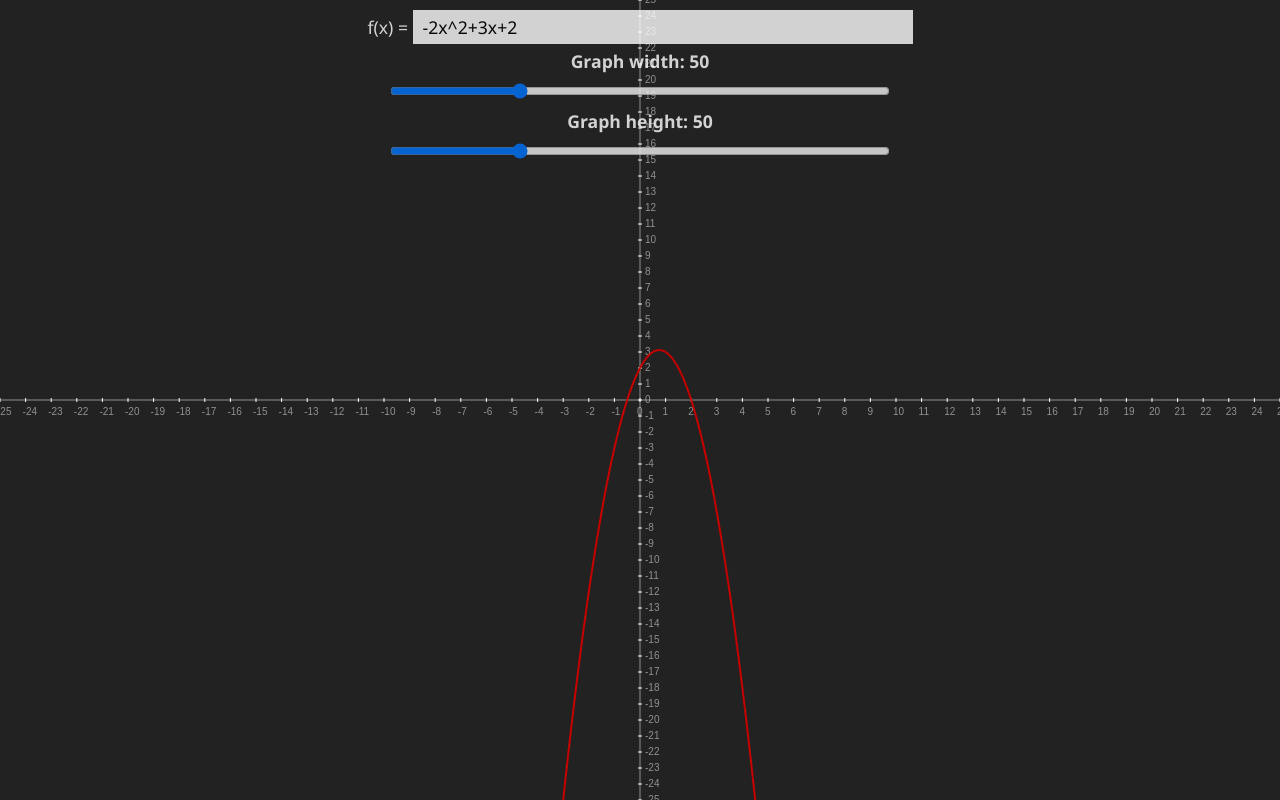
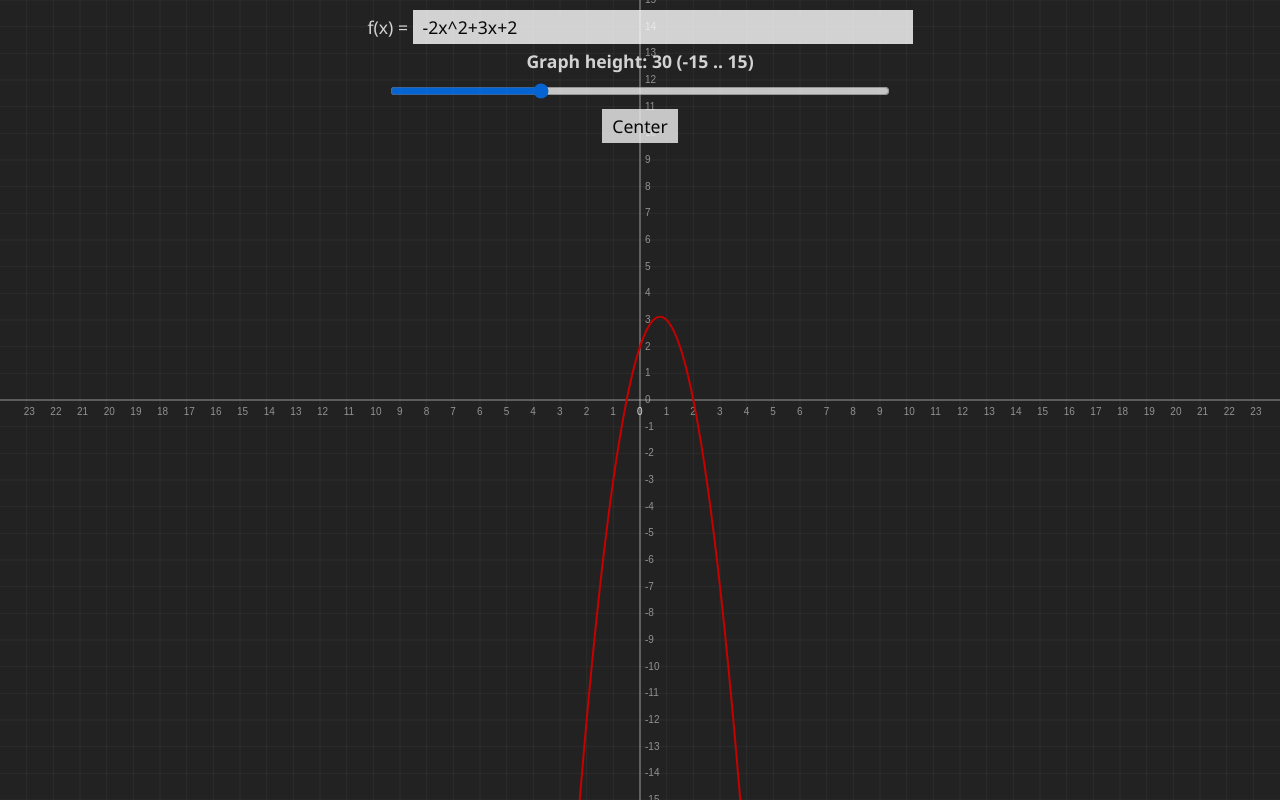
Before and after one commit to rodolfoinfantini/function-graph, a plain HTML site: page index.html in a window 1280 px wide. Drawn offline with Linux system fonts and the light colour scheme.

Commit message:
bug fix / grid

```diff
--- a/Graph.js
+++ b/Graph.js
@@ -21,40 +21,75 @@ export default class Graph {
 
         this.ctx.stroke()
 
-        this.ctx.strokeStyle = 'rgba(255, 255, 255, 1)'
         this.ctx.fillStyle = 'rgba(255, 255, 255, 0.5)'
         this.ctx.lineWidth = 1
 
-        const divisorLength = 2
+        const linesColor = 'rgba(255, 255, 255, 0.05)'
 
-        let xNumber = -(this.width / 2)
+        const ySpacing = this.realHeight / this.height
+        // const xSpacing = this.realWidth / this.width
+        const xSpacing = ySpacing
+        this.width = Math.ceil(this.realWidth / xSpacing)
+
+        /* let xNumber = -(this.width / 2)
         for (let i = 0; i <= this.width; i++) {
             this.ctx.beginPath()
-            const spacing = this.realWidth / this.width
-            const x = i * spacing - this.realWidth / 2
+            const x = i * xSpacing - this.realWidth / 2
             const y = 0
-            if (spacing > 13) this.ctx.fillText(xNumber, x - 3, y + 15)
-            this.ctx.moveTo(x, y - divisorLength)
-            this.ctx.lineTo(x, y + divisorLength)
+            if (xSpacing > 13) this.ctx.fillText(xNumber, x - 3, y + 15)
+
+            this.ctx.beginPath()
+            this.ctx.strokeStyle = linesColor
+            this.ctx.moveTo(x, -this.realHeight / 2)
+            this.ctx.lineTo(x, this.realHeight / 2)
             this.ctx.stroke()
+
             xNumber++
+        } */
+        for (let i = 0; i < this.width / 2; i++) {
+            this.ctx.beginPath()
+            const x = i * xSpacing
+            const y = 0
+            if (xSpacing > 13) this.ctx.fillText(i, x - 3, y + 15)
+
+            this.ctx.beginPath()
+            this.ctx.strokeStyle = linesColor
+            this.ctx.moveTo(x, -this.realHeight / 2)
+            this.ctx.lineTo(x, this.realHeight / 2)
+            this.ctx.stroke()
+        }
+        for (let i = 0; i < this.width / 2; i++) {
+            this.ctx.beginPath()
+            const x = -(i * xSpacing)
+            const y = 0
+            if (xSpacing > 13) this.ctx.fillText(i, x - 3, y + 15)
+
+            this.ctx.beginPath()
+            this.ctx.strokeStyle = linesColor
+            this.ctx.moveTo(x, -this.realHeight / 2)
+            this.ctx.lineTo(x, this.realHeight / 2)
+            this.ctx.stroke()
         }
 
         let yNumber = this.height / 2
         for (let i = 0; i <= this.height; i++) {
             this.ctx.beginPath()
-            const spacing = this.realHeight / this.height
             const x = 0
-            const y = i * spacing - this.realHeight / 2
-            if (spacing > 13) this.ctx.fillText(yNumber, x + 5, y + 3)
-            this.ctx.moveTo(x - divisorLength, y)
-            this.ctx.lineTo(x + divisorLength, y)
+            const y = i * ySpacing - this.realHeight / 2
+            if (ySpacing > 13) this.ctx.fillText(yNumber, x + 5, y + 3)
+
+            this.ctx.strokeStyle = linesColor
+            this.ctx.moveTo(-this.realWidth / 2, y)
+            this.ctx.lineTo(this.realWidth / 2, y)
             this.ctx.stroke()
+
             yNumber--
         }
     }
 
     drawLine(x1, y1, x2, y2) {
+        if (Math.abs(y1) > this.height / 2 && Math.abs(y2) > this.height / 2)
+            return
         this.ctx.lineWidth = 2
         const spacingX = this.realWidth / this.width
         const spacingY = this.realHeight / this.height
--- a/functionManipulations.js
+++ b/functionManipulations.js
@@ -26,6 +26,8 @@ function hasInvalidOperators(input) {
 }
 
 function multiplications(input) {
+    if (input.startsWith('-x')) input = input.replace('-x', '-1x')
+
     const multiplications = input.match(/-?[\d.e]+x/g)
     if (multiplications)
         multiplications.forEach((multiplication) => {
@@ -35,11 +37,13 @@ function multiplications(input) {
     return input
 }
 
-function genericFunction(input, current, mathFunc, regex = /\((.*?)\)/) {
+function genericFunction(input, current, mathFunc, regex /* = /\((.*?)\)/*/) {
+    current = current.replace(/\)+/, '')
+    if (!current.endsWith(')'))
+        current += ')'.repeat(current.match(/\(/g).length)
     let currentNumber = regex
         ? current.match(regex)[1]
         : current.replace(/^[^(]*\(/, '').slice(0, -1)
-    // let currentNumber = current.match(regex)[1]
     try {
         if (hasInvalidOperators(currentNumber)) throw new Error()
         currentNumber = eval(currentNumber)
@@ -52,14 +56,14 @@ function genericFunction(input, current, mathFunc, regex = /\((.*?)\)/) {
 }
 
 function sqrt(input) {
-    const squareRootsSquared = input.match(/sqrt\(.+\)\^2/g)
+    const squareRootsSquared = input.match(/sqrt\([^\)]*\)\^2/g)
     if (squareRootsSquared)
         for (const sRoot of squareRootsSquared) {
             const sRootNumber = sRoot.match(/\((.*?)\)/)[1]
             input = input.replace(sRoot, sRootNumber)
         }
 
-    const squareRoots = input.match(/sqrt\(.+\)/g)
+    const squareRoots = input.match(/sqrt\([^\)]*\)/g)
     if (squareRoots)
         for (const root of squareRoots)
             input = genericFunction(input, root, Math.sqrt)
@@ -68,7 +72,7 @@ function sqrt(input) {
 }
 
 function sin(input) {
-    const sins = input.match(/sin\(.+\)/g)
+    const sins = input.match(/sin\([^\)]*\)/g)
     if (sins)
         for (const sin of sins) input = genericFunction(input, sin, Math.sin)
 
@@ -76,7 +80,7 @@ function sin(input) {
 }
 
 function cos(input) {
-    const coss = input.match(/cos\(.+\)/g)
+    const coss = input.match(/cos\([^\)]*\)/g)
     if (coss)
         for (const cos of coss) input = genericFunction(input, cos, Math.cos)
 
@@ -84,7 +88,7 @@ function cos(input) {
 }
 
 function tan(input) {
-    const tans = input.match(/tan\(.+\)/g)
+    const tans = input.match(/tan\([^\)]*\)/g)
     if (tans)
         for (const tan of tans) input = genericFunction(input, tan, Math.tan)
 
--- a/index.html
+++ b/index.html
@@ -21,22 +21,22 @@
                 />
             </div>
             <!-- <button>Run</button> -->
-            <span class="x">Graph width: 50</span>
-            <input
-                class="x"
-                type="range"
-                min="2"
-                max="200"
-                value="50"
-                step="1"
-            />
-            <span class="y">Graph height: 50</span>
+            <!-- <span class="x">Graph width: 50</span> -->
+            <!-- <input -->
+            <!-- class="x" -->
+            <!-- type="range" -->
+            <!-- min="2" -->
+            <!-- max="200" -->
+            <!-- value="50" -->
+            <!-- step="1" -->
+            <!-- /> -->
+            <span class="y">Graph height: 30 (-15 .. 15)</span>
             <input
                 class="y"
                 type="range"
                 min="2"
-                max="200"
-                value="50"
+                max="100"
+                value="30"
                 step="1"
             />
             <button class="center">Center</button>
--- a/script.js
+++ b/script.js
@@ -7,8 +7,8 @@ const precision = 0.1
 const input = document.querySelector('input.function')
 const centerButton = document.querySelector('button.center')
 
-const widthInput = document.querySelector('input.x')
-const widthSpan = document.querySelector('span.x')
+// const widthInput = document.querySelector('input.x')
+// const widthSpan = document.querySelector('span.x')
 const heightInput = document.querySelector('input.y')
 const heightSpan = document.querySelector('span.y')
 
@@ -50,15 +50,15 @@ function setup() {
     run()
 }
 
-widthInput.oninput = debounce(setup, 300, () => {
-    widthSpan.textContent = 'Graph width: ' + widthInput.value
-    w = +widthInput.value
-})
-widthInput.oninput()
+// widthInput.oninput = debounce(setup, 300, () => {
+//     widthSpan.textContent = 'Graph width: ' + widthInput.value
+//     w = +widthInput.value
+// })
+// widthInput.oninput()
 
 heightInput.oninput = debounce(setup, 300, () => {
-    heightSpan.textContent = 'Graph height: ' + heightInput.value
     h = +heightInput.value
+    heightSpan.textContent = `Graph height: ${h} (-${h / 2} .. ${h / 2})`
 })
 heightInput.oninput()
 
@@ -79,7 +79,7 @@ function run() {
         x: null,
         y: null,
     }
-    for (let i = -w / 2; i <= w / 2; i += precision) {
+    for (let i = -graph.width / 2; i <= graph.width / 2; i += precision) {
         if (stop) {
             stop = false
             break
@@ -104,7 +104,6 @@ let zoom = 1
 
 const lastMousePos = { x: null, y: null }
 document.body.onmousemove = (e) => {
-    return
     if (lastMousePos.x === null || !isMouseDown) {
         lastMousePos.x = e.clientX
         lastMousePos.y = e.clientY
@@ -112,14 +111,14 @@ document.body.onmousemove = (e) => {
     }
     const xDistance = (e.clientX - lastMousePos.x) / zoom
     const yDistance = (e.clientY - lastMousePos.y) / zoom
-    const image = new Image()
-    image.onload = () => {
-        ctx.translate(xDistance, yDistance)
-        reset()
-        ctx.drawImage(image, 0, 0)
-    }
-    image.src = canvas.toDataURL()
-    // run()
+    // const image = new Image()
+    // image.onload = () => {
+    ctx.translate(xDistance, yDistance)
+    // reset()
+    // ctx.drawImage(image, 0, 0)
+    // }
+    // image.src = canvas.toDataURL()
+    run()
     lastMousePos.x = e.clientX
     lastMousePos.y = e.clientY
 }
--- a/style.css
+++ b/style.css
@@ -47,5 +47,5 @@ input {
 }
 
 button {
-    display: none;
+    /* display: none; */
 }
```
